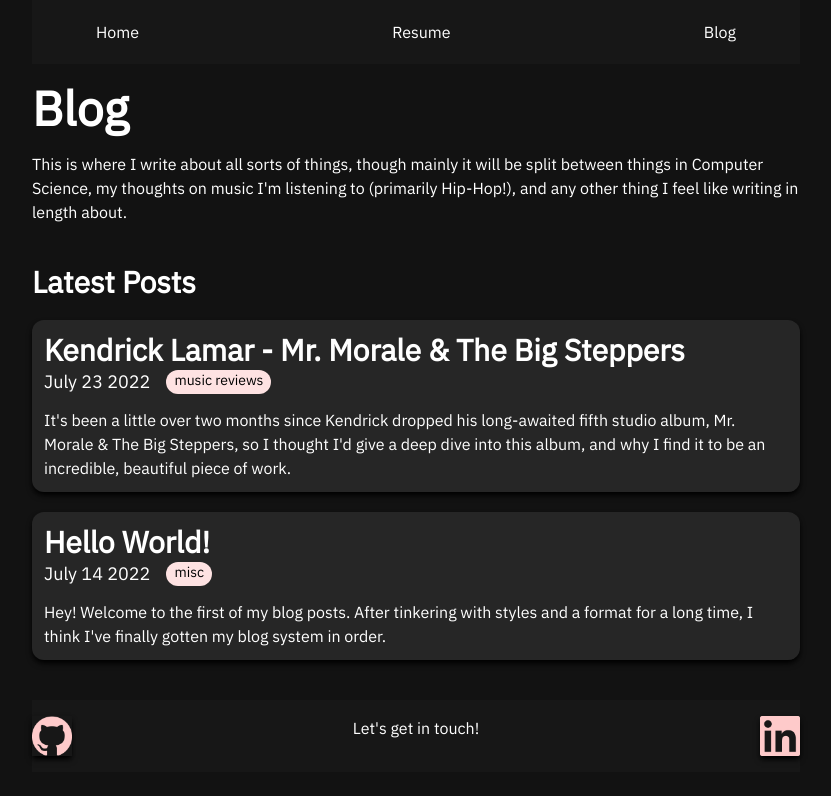
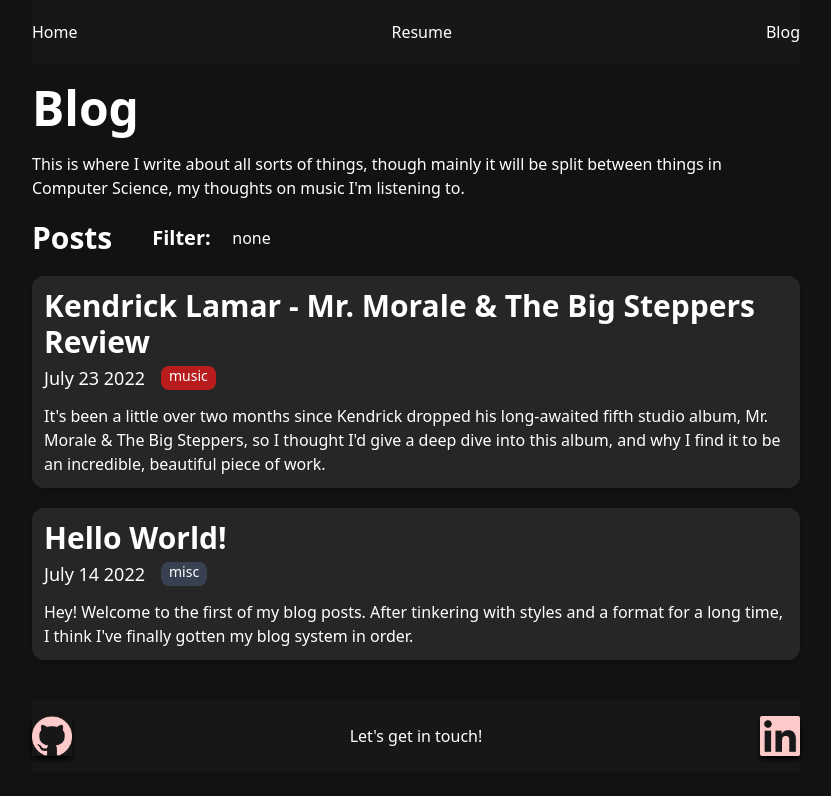
Before and after one commit to LinkFrost/linkfrost.com, a Next.js app: page /blog in a window 1280 px wide. Shown: the top 796 px of the page, without its empty margins (224-1055 px from the left). Built offline with nearby package versions, Linux system fonts and the light colour scheme.

Commit message:
blog post filtering, css adjustments

```diff
--- a/components/BlogFeed.js
+++ b/components/BlogFeed.js
@@ -3,17 +3,30 @@
 export default function BlogFeed({ post }) {
   const { title, date, category, excerpt, cover_image } = post.frontMatter;
 
+  let categoryColor = "";
+
+  switch (category) {
+    case "music":
+      categoryColor = "bg-red-700";
+      break;
+    case "cs":
+      categoryColor = "bg-blue-700";
+      break;
+    default:
+      categoryColor = "bg-gray-700";
+  }
+
   return (
-    <div className="flex flex-col bg-neautral-900 border-1 rounded-xl border-red-200 bg-neutral-800 shadow-black shadow-md p-3 mb-5">
+    <div className="flex flex-col bg-neautral-900 border-1 rounded-xl border-red-200 bg-neutral-800 shadow-md p-3 mb-5">
       <Link href={`/blog/${post.slug}`}>
         <a>
-          <h2 className="font-bold text-xl sm:text-3xl text-white hover:text-blue-400">{title}</h2>
+          <h2 className="font-bold text-xl sm:text-3xl text-white hover:text-blue-400 mb-1">{title}</h2>
         </a>
       </Link>
       <div className="flex items-center space-x-4 mb-3">
         <h4 className="text-md sm:text-lg text-white">{date}</h4>
-        <div className="flex bg-red-100 rounded-xl max-w-fit m-0 pt-0 pb-1 px-2">
-          <h1 className="text-sm sm:text-md text-black">{category}</h1>
+        <div className={`flex ${categoryColor} rounded-lg max-w-fit m-0 pt-0 pb-1 px-2`}>
+          <h1 className="text-sm sm:text-md text-white">{category}</h1>
         </div>
       </div>
       <p>{excerpt}</p>
--- a/components/Footer.js
+++ b/components/Footer.js
@@ -1,11 +1,11 @@
 export default function Footer() {
   return (
-    <div className="flex justify-between bottom-0 lg:max-w-3xl sm:max-w-2xl w-full z-10 bg-neutral-900 bg-opacity-100 py-4">
+    <div className="bottom-0 flex justify-between lg:max-w-3xl sm:max-w-2xl w-full z-10 bg-neutral-900 bg-opacity-100 py-4">
       <a href="https://github.com/LinkFrost" target="_blank" rel="noreferrer">
         <img className="shadow-md shadow-black hover:shadow-xl hover:shadow-zinc-800" style={{ height: "40px", width: "auto" }} src="/img/GithubLogo.png" alt="Javascript" href=""></img>
       </a>
-      <div>
-        <p className="flex justify-center content-center items-center">Let's get in touch!</p>
+      <div className="flex justify-center items-center">
+        <p>Let's get in touch!</p>
       </div>
       <a href="https://www.linkedin.com/in/ashir-imran-6b73611b8/" target="_blank" rel="noreferrer">
         <img className="shadow-md shadow-black hover:shadow-xl hover:shadow-zinc-800" style={{ height: "40px", width: "auto" }} src="/img/LinkedInLogo.png" alt="Javascript"></img>
--- a/components/Navbar.js
+++ b/components/Navbar.js
@@ -2,8 +2,8 @@
 
 export default function Navbar() {
   return (
-    <div className="sticky top-0 max-w-3xl w-full z-10">
-      <nav className="text-sm sm:text-base sticky top-0 z-10 flex items-center justify-between m-0 sm:space-x-28 px-16 h-16 max-w-3xl w-full bg-neutral-900 bg-opacity-100">
+    <div className="sticky top-0 lg:max-w-3xl sm:max-w-2xl w-full z-10">
+      <nav className="text-sm sm:text-base sticky top-0 z-10 flex items-center justify-between m-0 sm:space-x-28 h-16 max-w-3xl w-full bg-neutral-900 bg-opacity-100">
         <Link href="/">
           <a className="hover:text-blue-400">Home</a>
         </Link>
--- a/components/ProjectCard.js
+++ b/components/ProjectCard.js
@@ -1,10 +1,10 @@
 export default function ProjectCard(props) {
   return (
-    <div className="aspect-square relative flex flex-col items-center rounded-xl border-1 border-red-200 bg-neutral-800 shadow-md shadow-black hover:shadow-xl hover:shadow-zinc-800 p-2">
+    <div className="relative flex flex-col items-center rounded-xl border-black bg-neutral-800 shadow-md p-2">
       <h2 className="text-lg sm:text-base text-white mb-2">{props.projectTitle}</h2>
       <img className="mb-2" style={{ height: "90px", width: "auto" }} src={props.imgSrc}></img>
       <p className="text-sm mb-2">{props.description}</p>
-      <div className="flex justify-between space-x-8">
+      <div className=" flex justify-between space-x-8">
         {props.link && (
           <a className="text-blue-400" href={props.link} target="_blank" rel="noreferrer">
             Link
--- a/pages/blog/[slug].js
+++ b/pages/blog/[slug].js
@@ -15,6 +15,8 @@
     },
   }));
 
+  console.log(paths);
+
   return {
     paths,
     fallback: false,
@@ -28,6 +30,7 @@
   const mdWithMeta = fs.readFileSync(path.join("posts", slug + ".md"), "utf-8");
   const { data: frontMatter, content } = matter(mdWithMeta);
 
+  if (slug !== undefined) {
     return {
       props: {
         slug,
@@ -36,11 +39,23 @@
       },
     };
   }
+}
 
 export default function BlogPostPage({ slug, frontMatter, content }) {
   const { title, date, category, cover_image, excerpt } = frontMatter;
 
-  console.log(marked(content));
+  let categoryColor = "";
+
+  switch (category) {
+    case "music":
+      categoryColor = "bg-red-700";
+      break;
+    case "cs":
+      categoryColor = "bg-blue-700";
+      break;
+    default:
+      categoryColor = "bg-gray-700";
+  }
 
   return (
     <div className="flex flex-col justify-center items-center px-8">
@@ -51,12 +66,12 @@
         <title>{title} - LinkFrost</title>
       </Head>
       <Navbar></Navbar>
-      <main className="overflow-y-scroll flex flex-col justify-center lg:max-w-3xl sm:max-w-2xl w-full mt-5 mb-5">
+      <main className="flex flex-col justify-center lg:max-w-3xl sm:max-w-2xl w-full mt-5 mb-5">
         <h1 className="font-bold text-3xl sm:text-5xl text-white mb-3">{title}</h1>
         <div className="flex items-center space-x-4 mb-5">
           <h4 className="text-md sm:text-lg text-white">{date}</h4>
-          <div className="flex bg-red-100 rounded-xl max-w-fit m-0 pt-0 pb-1 px-2">
-            <h1 className="text-sm sm:text-md text-black">{category}</h1>
+          <div className={`flex ${categoryColor} rounded-md max-w-fit m-0 pt-0 pb-1 px-2`}>
+            <h1 className="text-sm sm:text-md text-white">{category}</h1>
           </div>
         </div>
         <img style={{ height: "auto", width: "300px", objectFit: "contain" }} src={cover_image}></img>
--- a/pages/blog/index.js
+++ b/pages/blog/index.js
@@ -5,9 +5,10 @@
 import Navbar from "../../components/Navbar.js";
 import Footer from "../../components/Footer.js";
 import BlogFeed from "../../components/BlogFeed.js";
+import { useState, useEffect } from "react";
 
 export async function getStaticProps() {
-  const mdFiles = fs.readdirSync(path.join("posts"));
+  const mdFiles = fs.readdirSync(path.join("posts")).filter((m) => m !== ".DS_Store");
 
   const posts = mdFiles.map((f) => {
     const slug = f.replace(".md", "");
@@ -31,22 +32,103 @@
 
 export default function Blog(props) {
   const { posts } = props;
+  const [curPosts, setCurPosts] = useState(posts);
+  const [category, setCategory] = useState("none");
+  const [open, setOpen] = useState(false);
+
+  useEffect(() => {
+    setCurPosts(
+      category === "none"
+        ? posts
+        : posts.filter((p) => {
+            return p.frontMatter.category === category;
+          })
+    );
+  }, [category]);
+
+  let categories = new Set();
+
+  for (const post of posts) {
+    categories.add(post.frontMatter.category);
+  }
+
+  function Dropdown({ open, trigger, menu }) {
+    return (
+      <div>
+        {trigger}
+        {open ? (
+          <ul className={`absolute`}>
+            {menu.map((item, index) => (
+              <li className="list-none bg-neutral-700 hover:bg-neutral-500" key={index}>
+                <button
+                  className="w-20 flex"
+                  onClick={() => {
+                    if (category === item) {
+                      setCategory("none");
+                    } else {
+                      setCategory(item);
+                    }
+
+                    setOpen(false);
+                  }}
+                >
+                  <p className="p-2">{item}</p>
+                </button>
+              </li>
+            ))}
+          </ul>
+        ) : null}
+      </div>
+    );
+  }
+
+  let categoryColor = "";
+
+  switch (category) {
+    case "music":
+      categoryColor = "bg-red-700";
+      break;
+    case "cs":
+      categoryColor = "bg-blue-700";
+      break;
+    default:
+      categoryColor = "bg-gray-700";
+  }
+
+  let filterColor = "";
+  if (open) filterColor = "bg-neutral-800";
 
   return (
     <div className="flex flex-col justify-center items-center px-8">
       <Head>
         <meta property="og:title" content="Blog - LinkFrost"></meta>
-        <meta property="og:description" content="This is where I write about all sorts of things, though mainly it will be split between things in Computer Science, my thoughts on music I'm listening to (primarily Hip-Hop!), and any other thing I feel like writing in length about."></meta>
+        <meta property="og:description" content="This is where I write about all sorts of things, though mainly it will be split between things in Computer Science, my thoughts on music I'm listening to."></meta>
         <meta property="og:image" content="img/Cropped.png"></meta>
         <title>Blog - LinkFrost</title>
       </Head>
       <Navbar></Navbar>
       <main className="flex flex-col justify-center lg:max-w-3xl sm:max-w-2xl w-full mt-5">
         <h1 className="font-bold text-3xl sm:text-5xl text-white mb-5">Blog</h1>
-        <p className="mb-5">This is where I write about all sorts of things, though mainly it will be split between things in Computer Science, my thoughts on music I'm listening to (primarily Hip-Hop!), and any other thing I feel like writing in length about.</p>
-        <h2 className="font-bold text-xl sm:text-3xl text-white mt-5 mb-5">Latest Posts</h2>
+        <p className="mb-5">This is where I write about all sorts of things, though mainly it will be split between things in Computer Science, my thoughts on music I'm listening to.</p>
+        <div className="flex items-center gap-x-8 mb-5">
+          <h2 className="font-bold text-xl sm:text-3xl text-white">Posts</h2>
+          <div>
+            <Dropdown
+              open={open}
+              trigger={
+                <div className="flex items-center gap-2">
+                  <button onClick={() => setOpen(!open)}>
+                    <h2 className={`font-semibold text-md sm:text-xl text-white ${filterColor} w-20 flex px-2`}>Filter:</h2>
+                  </button>
+                  {category}
+                </div>
+              }
+              menu={["none"].concat(Array.from(categories))}
+            ></Dropdown>
+          </div>
+        </div>
         <div className="flex flex-col mb-5">
-          {posts.map((post, index) => (
+          {curPosts.map((post, index) => (
             <BlogFeed key={index} post={post}></BlogFeed>
           ))}
         </div>
--- a/pages/index.js
+++ b/pages/index.js
@@ -10,7 +10,7 @@
 import LatestBlogPosts from "../components/LatestBlogPosts.js";
 
 export async function getStaticProps() {
-  const mdFiles = fs.readdirSync(path.join("posts"));
+  const mdFiles = fs.readdirSync(path.join("posts")).filter((m) => m !== ".DS_Store");
 
   const posts = mdFiles.map((f) => {
     const slug = f.replace(".md", "");
@@ -22,8 +22,6 @@
       frontMatter,
     };
   });
-
-  console.log(posts);
 
   return {
     props: {
--- a/posts/kendrick-lamar-mr-morale-and-the-big-steppers-review.md
+++ b/posts/kendrick-lamar-mr-morale-and-the-big-steppers-review.md
@@ -1,7 +1,7 @@
 ---
-title: "Kendrick Lamar - Mr. Morale & The Big Steppers"
+title: "Kendrick Lamar - Mr. Morale & The Big Steppers Review"
 date: "July 23 2022"
-category: "music reviews"
+category: "music"
 excerpt: "It's been a little over two months since Kendrick dropped his long-awaited fifth studio album, Mr. Morale & The Big Steppers, so I thought I'd give a deep dive into this album, and why I find it to be an incredible, beautiful piece of work."
 cover_image: "https://media.pitchfork.com/photos/627c1023d3c744a67a846260/1:1/w_600/Kendrick-Lamar-Mr-Morale-And-The-Big-Steppers.jpg"
 ---
--- a/styles/globals.css
+++ b/styles/globals.css
@@ -6,7 +6,7 @@
 body {
   /* padding: 0;
   margin: 0; */
-  font-family: "IBM Plex Sans", sans-serif;
+  /* font-family: "IBM Plex Sans", sans-serif; */
   overflow-y: none;
 }
 
```
Lines whose indentation alone changed are shown as unchanged.
